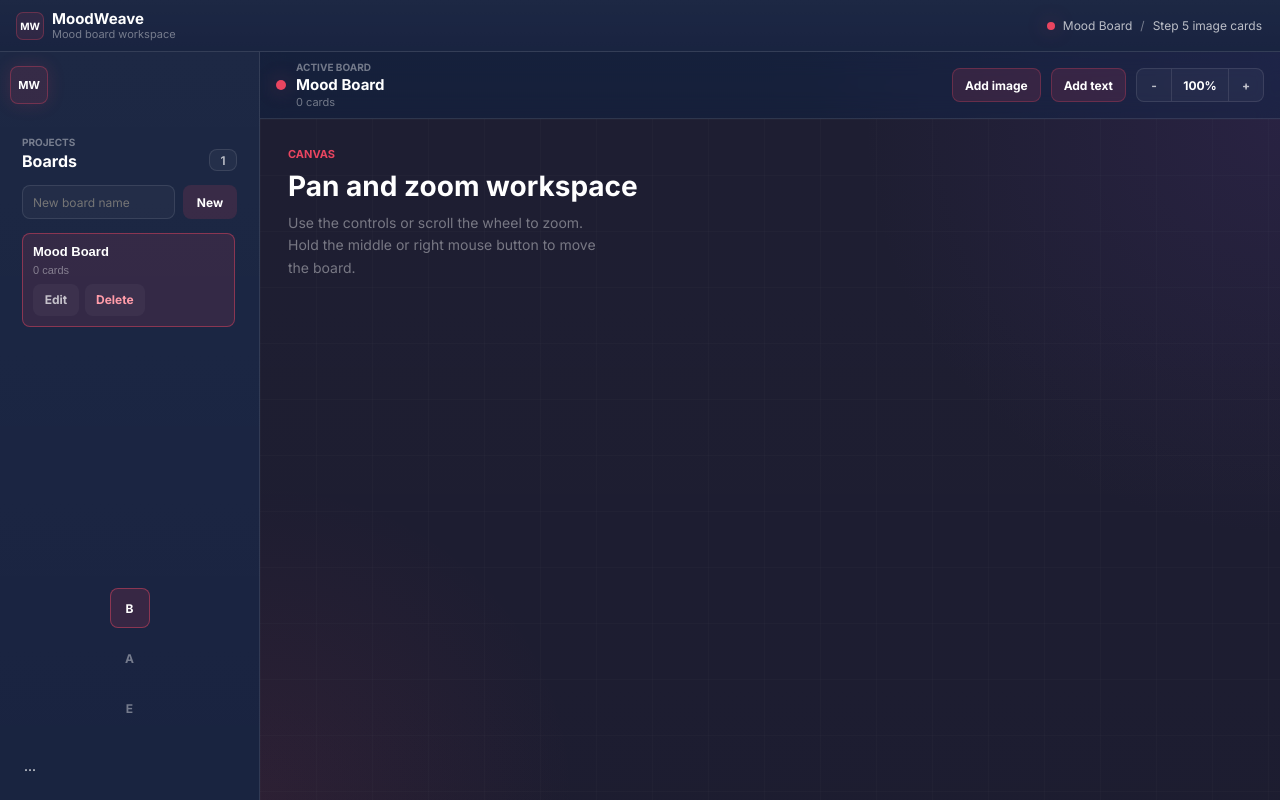
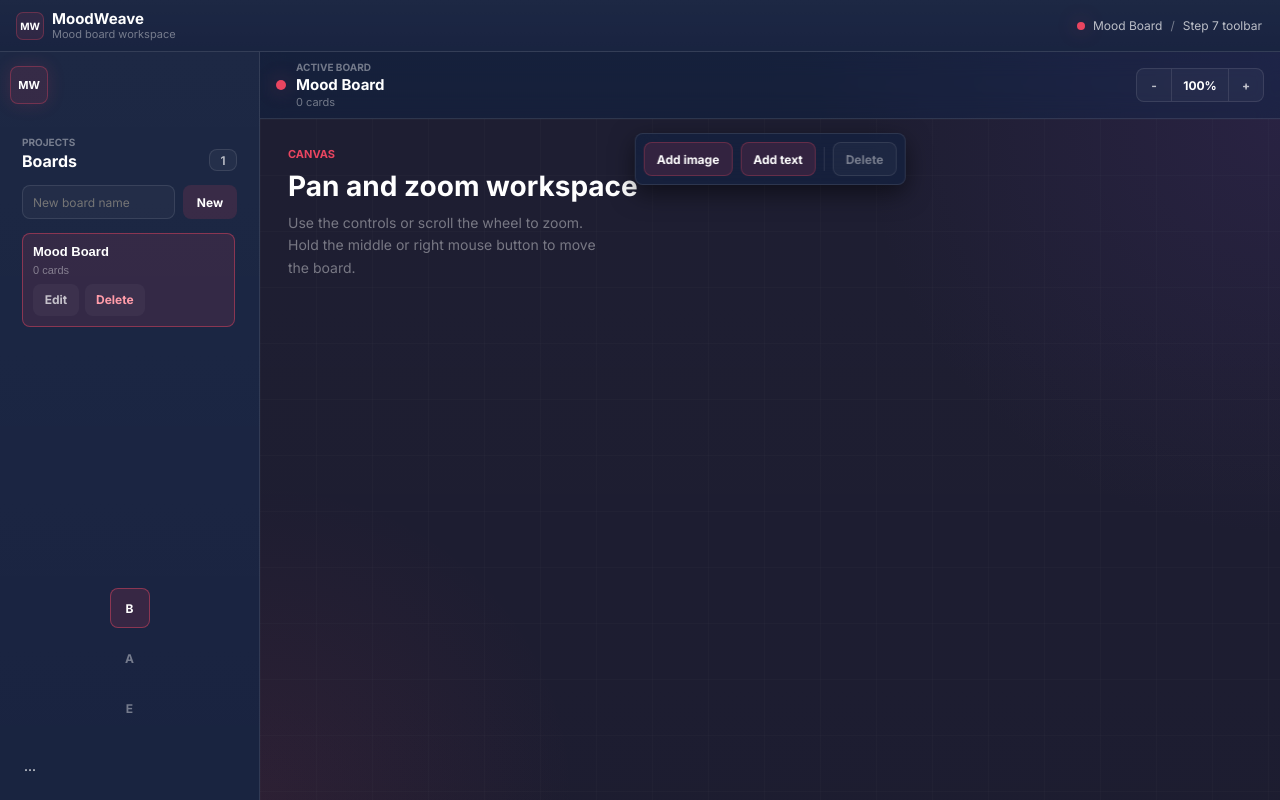
Before and after one commit to nobodycare-no/moodWeave, a Vue app: page / in a window 1280 px wide. Built offline with nearby package versions, Linux system fonts and the light colour scheme.

Commit message:
[Agent-C] feat: add floating toolbar

```diff
--- a/src/App.vue
+++ b/src/App.vue
@@ -22,7 +22,7 @@ const { currentBoard } = useBoard()
         <span class="status-dot" aria-hidden="true"></span>
         <span>{{ currentBoard?.name ?? 'Mood Board' }}</span>
         <span class="status-separator">/</span>
-        <span>Step 5 image cards</span>
+        <span>Step 7 toolbar</span>
       </div>
     </header>
 
--- a/src/components/CanvasArea.vue
+++ b/src/components/CanvasArea.vue
@@ -1,9 +1,8 @@
 <script setup lang="ts">
 import { computed, watch } from 'vue'
-import AddImageBtn from './AddImageBtn.vue'
-import AddTextBtn from './AddTextBtn.vue'
 import CanvasBoard from './CanvasBoard.vue'
 import EditModal from './EditModal.vue'
+import TopToolbar from './TopToolbar.vue'
 import { useBoard } from '../composables/useBoard'
 import { useCanvas } from '../composables/useCanvas'
 import { useZoom } from '../composables/useZoom'
@@ -35,10 +34,6 @@ watch(
         </div>
       </div>
 
-      <div class="topbar-actions">
-        <AddImageBtn />
-        <AddTextBtn />
-
       <div class="zoom-controls" aria-label="Canvas zoom controls">
         <button class="zoom-button" type="button" aria-label="Zoom out" title="Zoom out" @click="zoomOut()">
           -
@@ -50,10 +45,10 @@ watch(
           +
         </button>
       </div>
-      </div>
     </header>
 
     <div class="board-shell">
+      <TopToolbar />
       <CanvasBoard />
       <EditModal />
     </div>
@@ -124,12 +119,6 @@ watch(
   line-height: 1.1;
 }
 
-.topbar-actions {
-  display: inline-flex;
-  align-items: center;
-  gap: 10px;
-}
-
 .zoom-controls {
   display: inline-flex;
   align-items: center;
--- /dev/null
+++ b/src/components/DeleteBtn.vue
@@ -0,0 +1,56 @@
+<script setup lang="ts">
+import { computed } from 'vue'
+import { useCanvas } from '../composables/useCanvas'
+
+const { removeSelectedCard, selectedCard } = useCanvas()
+
+const label = computed(() => {
+  if (!selectedCard.value) {
+    return 'Delete'
+  }
+
+  return selectedCard.value.type === 'image' ? 'Delete image' : 'Delete text'
+})
+</script>
+
+<template>
+  <button
+    class="delete-button"
+    type="button"
+    :disabled="!selectedCard"
+    :aria-label="label"
+    :title="label"
+    @click="removeSelectedCard"
+  >
+    Delete
+  </button>
+</template>
+
+<style scoped>
+.delete-button {
+  display: inline-flex;
+  align-items: center;
+  justify-content: center;
+  height: 34px;
+  padding: 0 12px;
+  border: 1px solid rgba(233, 69, 96, 0.28);
+  border-radius: 8px;
+  background: rgba(233, 69, 96, 0.14);
+  color: var(--text-primary);
+  font: inherit;
+  font-size: 12px;
+  font-weight: 700;
+  cursor: pointer;
+}
+
+.delete-button:hover:not(:disabled) {
+  background: rgba(233, 69, 96, 0.22);
+}
+
+.delete-button:disabled {
+  border-color: var(--border-color);
+  background: rgba(255, 255, 255, 0.03);
+  color: var(--text-muted);
+  cursor: not-allowed;
+}
+</style>
--- /dev/null
+++ b/src/components/TopToolbar.vue
@@ -0,0 +1,39 @@
+<script setup lang="ts">
+import AddImageBtn from './AddImageBtn.vue'
+import AddTextBtn from './AddTextBtn.vue'
+import DeleteBtn from './DeleteBtn.vue'
+</script>
+
+<template>
+  <div class="top-toolbar" role="toolbar" aria-label="Canvas actions">
+    <AddImageBtn />
+    <AddTextBtn />
+    <span class="divider" aria-hidden="true"></span>
+    <DeleteBtn />
+  </div>
+</template>
+
+<style scoped>
+.top-toolbar {
+  position: absolute;
+  top: 14px;
+  left: 50%;
+  z-index: 70;
+  display: inline-flex;
+  align-items: center;
+  gap: 8px;
+  padding: 8px;
+  border: 1px solid var(--border-color);
+  border-radius: 8px;
+  background: rgba(22, 33, 62, 0.9);
+  box-shadow: var(--shadow-lg);
+  backdrop-filter: blur(var(--glass-blur));
+  transform: translateX(-50%);
+}
+
+.divider {
+  width: 1px;
+  height: 24px;
+  background: var(--border-color);
+}
+</style>
--- a/src/composables/useCanvas.ts
+++ b/src/composables/useCanvas.ts
@@ -24,6 +24,9 @@ export function useCanvas() {
   const { currentBoard } = useBoard()
 
   const cards = computed(() => currentBoard.value?.cards ?? [])
+  const selectedCard = computed(
+    () => cards.value.find((card) => card.id === selectedCardId.value) ?? null,
+  )
   const editingCard = computed(
     () => cards.value.find((card) => card.id === editingCardId.value) ?? null,
   )
@@ -81,6 +84,14 @@ export function useCanvas() {
     touchBoard()
 
     return true
+  }
+
+  function removeSelectedCard(): boolean {
+    if (!selectedCardId.value) {
+      return false
+    }
+
+    return removeCard(selectedCardId.value)
   }
 
   function updateCardPosition(id: string, x: number, y: number): boolean {
@@ -166,9 +177,11 @@ export function useCanvas() {
     editingCard,
     editDraft,
     editingCardId,
+    selectedCard,
     selectedCardId,
     addCard,
     removeCard,
+    removeSelectedCard,
     beginTextEdit,
     updateEditDraft,
     saveTextEdit,
```
Also changed, not shown: 1 other file (tests, documents, lock files or other folders). Lines whose indentation alone changed are shown as unchanged.
